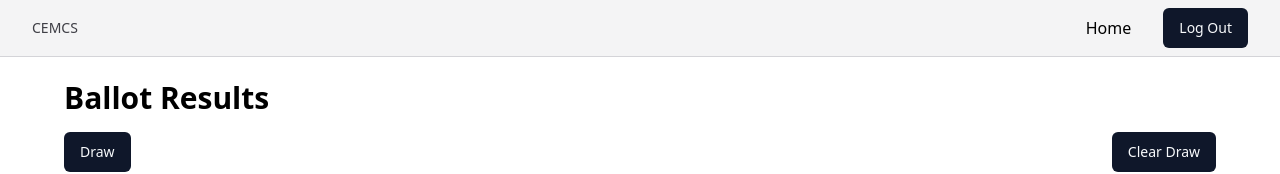
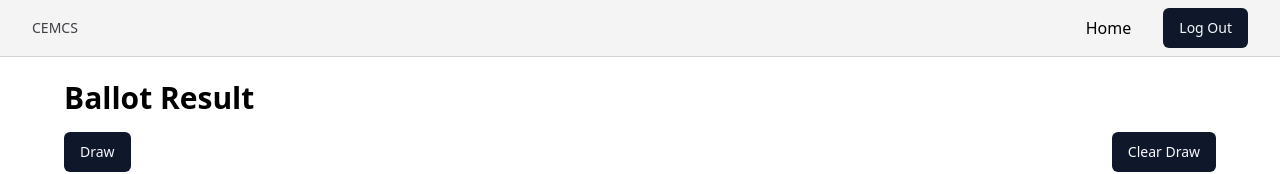
Before and after one commit to daniel-ukaji/ballot, a Next.js app: page /draws/1 in a window 1280 px wide. Shown: the top 174 px of the page. Built offline with nearby package versions, Linux system fonts and the light colour scheme.

Commit message:
New Commit

```diff
--- a/pages/draws/[drawsId].js
+++ b/pages/draws/[drawsId].js
@@ -200,7 +200,7 @@
       )}
       <Navbar />
       <div className="max-w-6xl mx-auto">
-        <h1 className="text-3xl font-semibold mb-4 mt-20">Ballot Results</h1>
+        <h1 className="text-3xl font-semibold mb-4 mt-20">Ballot Result</h1>
 
         <div className="flex justify-between mb-5">
           <Button onClick={fetchData} disabled={isFetching || isLoading}>
```
